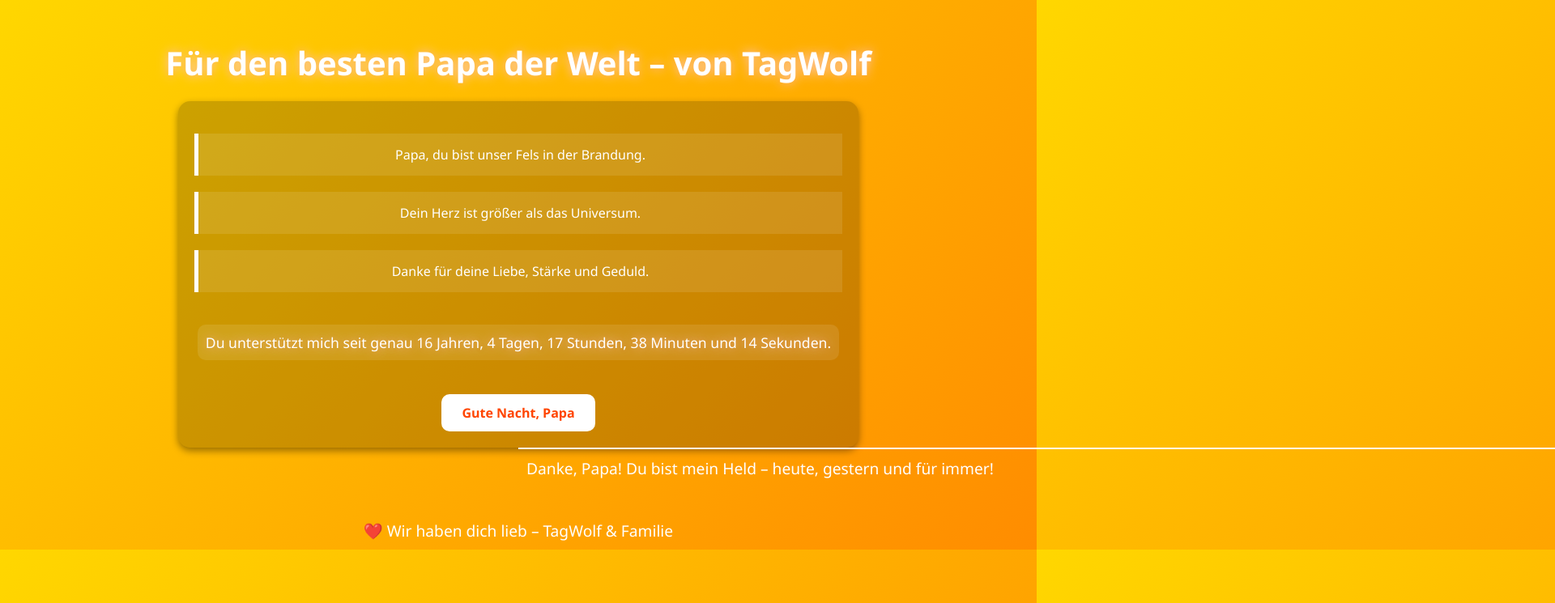
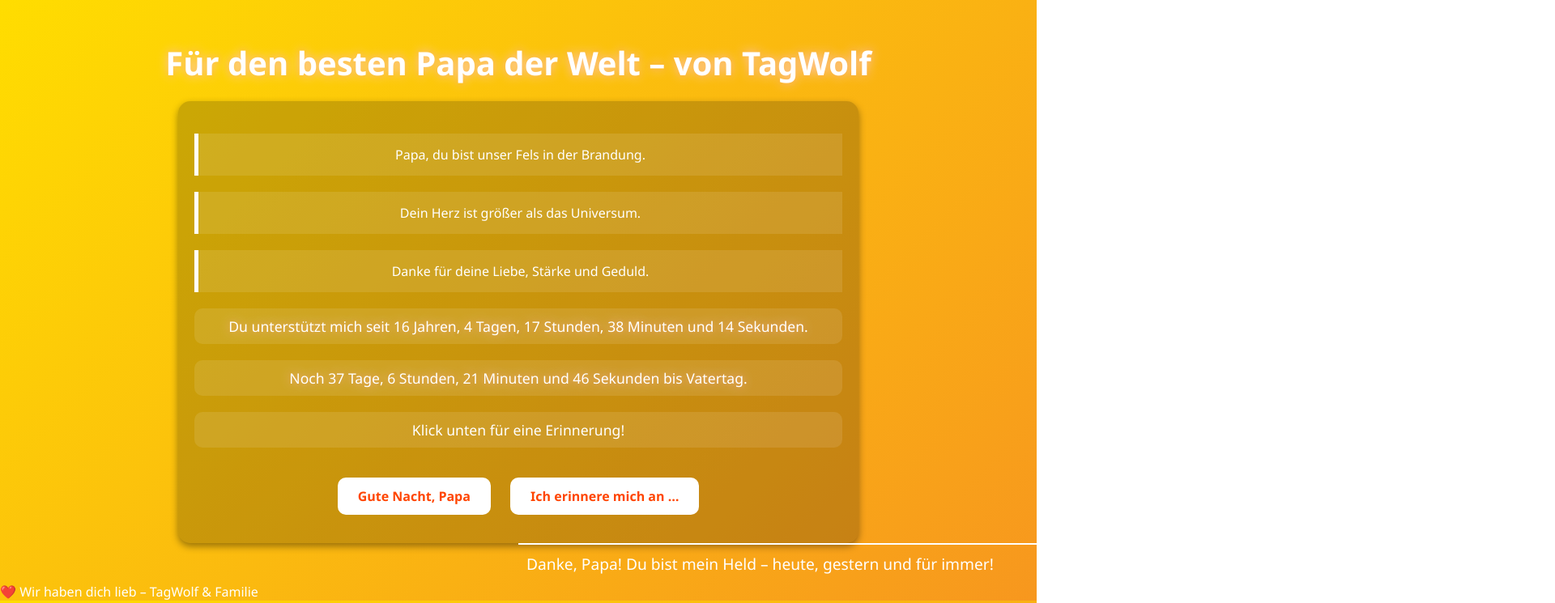
Before and after one commit to Tagwolf/NightwolfLG, a plain HTML site: page index.html in a window 1280 px wide. Shown: the top 745 px of the page at 81% size, 1920 px wide, since content can reach past the window. Drawn offline with Linux system fonts and the light colour scheme.

Commit message:
Aktualisieren von index.html

```diff
--- a/index.html
+++ b/index.html
@@ -4,14 +4,13 @@
   <meta charset="UTF-8">
   <title>Für Papa – von TagWolf</title>
   <style>
-    body {
+    html, body {
       margin: 0;
       padding: 0;
       font-family: 'Segoe UI', sans-serif;
-      background: linear-gradient(135deg, #ffd700, #ff8c00);
+      transition: background 1s, color 1s;
+      overflow-x: hidden;
       color: #fff;
-      transition: background 1s, color 1s;
-      overflow: hidden;
     }
 
     header {
@@ -53,7 +52,7 @@
     .button {
       display: inline-block;
       padding: 12px 25px;
-      margin-top: 20px;
+      margin: 15px 10px;
       background-color: #fff;
       color: #ff4500;
       font-weight: bold;
@@ -65,12 +64,6 @@
 
     .button:hover {
       background-color: #f0e68c;
-    }
-
-    footer {
-      text-align: center;
-      margin: 40px 0 10px;
-      font-size: 1.2rem;
     }
 
     .ticker {
@@ -89,27 +82,23 @@
       100% { transform: translateX(-100%); }
     }
 
-    .timer-box {
+    .timer-box, .countdown-box {
       margin-top: 20px;
       font-size: 1.1rem;
       background: rgba(255, 255, 255, 0.1);
       padding: 10px;
       border-radius: 10px;
-      display: inline-block;
       animation: glow 3s ease-in-out infinite alternate;
     }
 
-    /* Dunkelmodus */
-    body.dark {
-      background: #121212;
-      color: #ccc;
+    .memory-box {
+      margin-top: 20px;
+      font-size: 1.1rem;
+      background: rgba(255,255,255,0.1);
+      padding: 10px;
+      border-radius: 10px;
     }
 
-    body.dark .container {
-      background: rgba(255, 255, 255, 0.1);
-    }
-
-    /* Herz Animation */
     .heart {
       position: absolute;
       pointer-events: none;
@@ -121,6 +110,15 @@
       0% { transform: translateY(0) scale(1); opacity: 1; }
       100% { transform: translateY(-150px) scale(1.5); opacity: 0; }
     }
+
+    body.dark {
+      background: #121212;
+      color: #ccc;
+    }
+
+    body.dark .container {
+      background: rgba(255, 255, 255, 0.1);
+    }
   </style>
 </head>
 <body>
@@ -130,22 +128,17 @@
   </header>
 
   <div class="container">
-    <div class="feature">
-      Papa, du bist unser Fels in der Brandung.
-    </div>
-    <div class="feature">
-      Dein Herz ist größer als das Universum.
-    </div>
-    <div class="feature">
-      Danke für deine Liebe, Stärke und Geduld.
-    </div>
+    <div class="feature">Papa, du bist unser Fels in der Brandung.</div>
+    <div class="feature">Dein Herz ist größer als das Universum.</div>
+    <div class="feature">Danke für deine Liebe, Stärke und Geduld.</div>
 
-    <div class="timer-box" id="supportTimer">
-      Du unterstützt mich seit genau …
-    </div>
+    <div class="timer-box" id="supportTimer"></div>
+    <div class="countdown-box" id="vatertagCountdown"></div>
+    <div class="memory-box" id="memoryBox">Klick unten für eine Erinnerung!</div>
 
-    <br><br>
+    <br>
     <a class="button" onclick="sayGoodNight()">Gute Nacht, Papa</a>
+    <a class="button" onclick="showMemory()">Ich erinnere mich an …</a>
   </div>
 
   <div class="ticker">
@@ -156,11 +149,10 @@
     ❤️ Wir haben dich lieb – TagWolf & Familie
   </footer>
 
-  <!-- Musik -->
   <audio id="music" src="https://www.bensound.com/bensound-music/bensound-sweet.mp3"></audio>
 
   <script>
-    // Herz bei Mausbewegung
+    // Herzen
     document.addEventListener('mousemove', function(e) {
       const heart = document.createElement('div');
       heart.textContent = '❤️';
@@ -171,35 +163,74 @@
       setTimeout(() => heart.remove(), 2000);
     });
 
-    // Gute Nacht Funktion
+    // Gute Nacht
     function sayGoodNight() {
       document.body.classList.toggle('dark');
-      const music = document.getElementById('music');
-      music.volume = 0.5;
-      music.play();
+      document.getElementById('music').play();
       const msg = new SpeechSynthesisUtterance("Gute Nacht Papa, ich hab dich doch lieb.");
       msg.lang = 'de-DE';
       speechSynthesis.speak(msg);
     }
 
-    // Timer: seit 15 Jahren (angenommen Startdatum 2009-04-21)
+    // Support Timer
     function updateTimer() {
       const start = new Date('2009-04-21T00:00:00');
       const now = new Date();
       const diff = now - start;
-
       const years = Math.floor(diff / (1000 * 60 * 60 * 24 * 365.25));
       const days = Math.floor(diff / (1000 * 60 * 60 * 24)) % 365;
       const hours = now.getHours();
       const minutes = now.getMinutes();
       const seconds = now.getSeconds();
+      document.getElementById('supportTimer').innerText =
+        `Du unterstützt mich seit ${years} Jahren, ${days} Tagen, ${hours} Stunden, ${minutes} Minuten und ${seconds} Sekunden.`;
+    }
+    setInterval(updateTimer, 1000);
+    updateTimer();
 
-      document.getElementById('supportTimer').innerText =
-        `Du unterstützt mich seit genau ${years} Jahren, ${days} Tagen, ${hours} Stunden, ${minutes} Minuten und ${seconds} Sekunden.`;
+    // Countdown bis Vatertag
+    function updateCountdown() {
+      const target = new Date('2025-05-29T00:00:00');
+      const now = new Date();
+      const diff = target - now;
+      const days = Math.floor(diff / (1000 * 60 * 60 * 24));
+      const hours = Math.floor(diff / (1000 * 60 * 60)) % 24;
+      const minutes = Math.floor(diff / (1000 * 60)) % 60;
+      const seconds = Math.floor(diff / 1000) % 60;
+      document.getElementById('vatertagCountdown').innerText =
+        `Noch ${days} Tage, ${hours} Stunden, ${minutes} Minuten und ${seconds} Sekunden bis Vatertag.`;
+    }
+    setInterval(updateCountdown, 1000);
+    updateCountdown();
+
+    // Erinnerungen
+    const memories = [
+      "Erinnerst du dich an den Server-Crash?",
+      "Erinnerst du dich an unsere erste Begegnung?",
+      "Erinnerst du dich an Amres, wie er mich immer anscheißt, weil ich Scream anmach? 😄"
+    ];
+    function showMemory() {
+      const random = memories[Math.floor(Math.random() * memories.length)];
+      document.getElementById('memoryBox').innerText = random;
     }
 
-    setInterval(updateTimer, 1000);
-    updateTimer(); // sofort starten
+    // Farbverlauf je nach Tageszeit
+    function updateBackground() {
+      const hour = new Date().getHours();
+      let bg = "";
+      if (hour >= 6 && hour < 12) {
+        bg = "linear-gradient(135deg, #fceabb, #f8b500)";
+      } else if (hour >= 12 && hour < 18) {
+        bg = "linear-gradient(135deg, #ffdd00, #f7971e)";
+      } else if (hour >= 18 && hour < 22) {
+        bg = "linear-gradient(135deg, #ff7e5f, #feb47b)";
+      } else {
+        bg = "linear-gradient(135deg, #2c3e50, #000000)";
+      }
+      document.body.style.background = bg;
+    }
+    updateBackground();
   </script>
+
 </body>
 </html>
```
